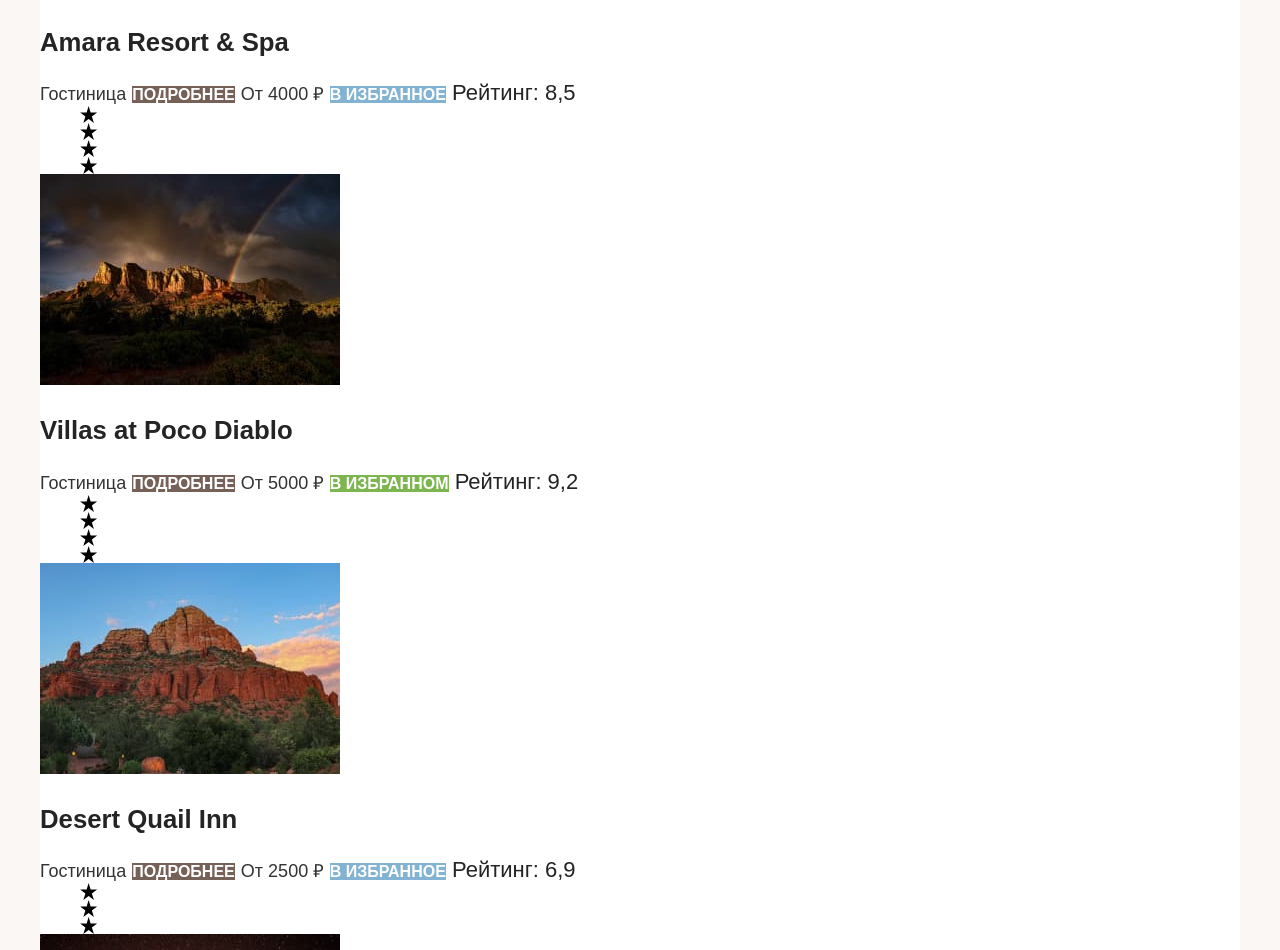
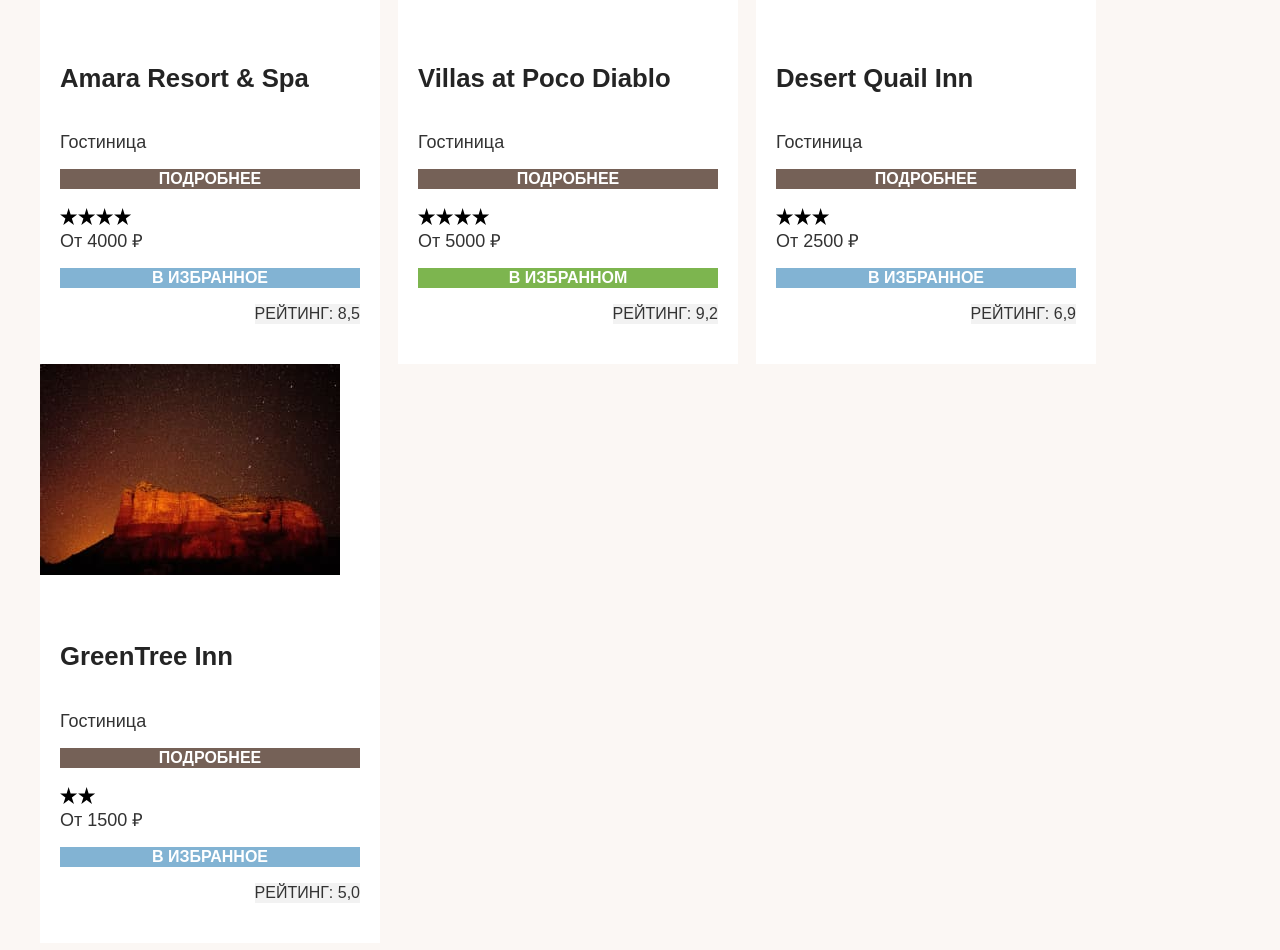
Before and after one commit to htmlacademy-htmlcss/2073549-sedona-34, a plain HTML site: page catalog.html in a window 1280 px wide. Shown: the part 995-1945 px from the top of the page. Drawn offline with Linux system fonts and the light colour scheme; a web font is replaced by a local one.

Commit message:
Добавляет общую сетку для карточек гостиниц на гридах и карточки гостиниц на флексах

```diff
--- a/catalog.html
+++ b/catalog.html
@@ -140,13 +140,14 @@
               <li class="product-card">
                 <a class="product-card-link" href="product.html">
                   <img class="product-card-image" src="images/catalog/hotel-1.jpg" width="300" height="211" alt="гостиница Amara Resort & Spa.">
+                </a>
+                <div class="product-card-content">
+                  <a class="product-card-title-link" href="#">
                     <h3 class="product-card-title">Amara Resort & Spa</h3>
                   </a>
-                <b class="product-card-hotel">Гостиница</b>
+                  <div class="product-card-content-left-column">
+                    <span  class="product-card-hotel">Гостиница</span>
                     <a class="product-card-button button" href="#">Подробнее</a>
-                <b class="product-card-price">От 4000 ₽</b>
-                <a class="product-card-favorites-button button" href="#">В избранное</a>
-                <span class="product-card-ranking">Рейтинг: 8,5</span>
                     <ul class="hotel-classes-list">
                       <li class="hotel-classes-item">
                       <img class="hotel-classes-icon" src="images/star.svg" width="18" height="17" alt="Звезда.">
@@ -161,17 +162,25 @@
                       <img class="hotel-classes-icon" src="images/star.svg" width="18" height="17" alt="Звезда.">
                       </li>
                     </ul>
+                  </div>
+                  <div class="product-card-content-right-column">
+                    <span class="product-card-price">От 4000 ₽</span>
+                    <a class="product-card-favorites-button button" href="#">В избранное</a>
+                    <span class="product-card-ranking">Рейтинг: 8,5</span>
+                  </div>
+                </div>
               </li>
               <li class="product-card">
                 <a class="product-card-link" href="product.html">
                   <img class="product-card-image" src="images/catalog/hotel-2.jpg" width="300" height="211" alt="гостиница Villas at Poco Diablo.">
+                </a>
+                <div class="product-card-content">
+                  <a class="product-card-title-link" href="#">
                     <h3 class="product-card-title">Villas at Poco Diablo</h3>
                   </a>
-                <b class="product-card-hotel">Гостиница</b>
+                  <div class="product-card-content-left-column">
+                    <span class="product-card-hotel">Гостиница</span>
                     <a class="product-card-button button" href="#">Подробнее</a>
-                <b class="product-card-price">От 5000 ₽</b>
-                <a class="product-card-added-favorites-button button" href="#">В избранном</a>
-                <span class="product-card-ranking">Рейтинг: 9,2</span>
                     <ul class="hotel-classes-list">
                       <li class="hotel-classes-item">
                       <img class="hotel-classes-icon" src="images/star.svg" width="18" height="17" alt="Звезда.">
@@ -186,17 +195,25 @@
                       <img class="hotel-classes-icon" src="images/star.svg" width="18" height="17" alt="Звезда.">
                       </li>
                     </ul>
+                  </div>
+                  <div class="product-card-content-right-column">
+                    <span class="product-card-price">От 5000 ₽</span>
+                    <a class="product-card-added-favorites-button button" href="#">В избранном</a>
+                    <span class="product-card-ranking">Рейтинг: 9,2</span>
+                  </div>
+                </div>
               </li>
               <li class="product-card">
                 <a class="product-card-link" href="product.html">
                   <img class="product-card-image" src="images/catalog/hotel-3.jpg" width="300" height="211" alt="гостиница Desert Quail Inn.">
+                </a>
+                <div class="product-card-content">
+                  <a class="product-card-title-link" href="#">
                     <h3 class="product-card-title">Desert Quail Inn</h3>
                   </a>
-                <b class="product-card-hotel">Гостиница</b>
+                  <div class="product-card-content-left-column">
+                    <span class="product-card-hotel">Гостиница</span>
                     <a class="product-card-button button" href="#">Подробнее</a>
-                <b class="product-card-price">От 2500 ₽</b>
-                <a class="product-card-favorites-button button" href="#">В избранное</a>
-                <span class="product-card-ranking">Рейтинг: 6,9</span>
                     <ul class="hotel-classes-list">
                       <li class="hotel-classes-item">
                       <img class="hotel-classes-icon" src="images/star.svg" width="18" height="17" alt="Звезда.">
@@ -208,17 +225,25 @@
                       <img class="hotel-classes-icon" src="images/star.svg" width="18" height="17" alt="Звезда.">
                       </li>
                     </ul>
+                  </div>
+                  <div class="product-card-content-right-column">
+                    <span class="product-card-price">От 2500 ₽</span>
+                    <a class="product-card-favorites-button button" href="#">В избранное</a>
+                    <span class="product-card-ranking">Рейтинг: 6,9</span>
+                  </div>
+                </div>
               </li>
               <li class="product-card">
                 <a class="product-card-link" href="product.html">
                   <img class="product-card-image" src="images/catalog/hotel-4.jpg" width="300" height="211" alt="гостиница GreenTree Inn.">
+                </a>
+                <div class="product-card-content">
+                  <a class="product-card-title-link" href="#">
                     <h3 class="product-card-title">GreenTree Inn</h3>
                   </a>
-                <b class="product-card-hotel">Гостиница</b>
+                  <div class="product-card-content-left-column">
+                    <span class="product-card-hotel">Гостиница</span>
                     <a class="product-card-button button" href="#">Подробнее</a>
-                <b class="product-card-price">От 1500 ₽</b>
-                <a class="product-card-favorites-button button" href="#">В избранное</a>
-                <span class="product-card-ranking">Рейтинг: 5,0</span>
                     <ul class="hotel-classes-list">
                       <li class="hotel-classes-item">
                       <img class="hotel-classes-icon" src="images/star.svg" width="18" height="17" alt="Звезда.">
@@ -227,6 +252,13 @@
                       <img class="hotel-classes-icon" src="images/star.svg" width="18" height="17" alt="Звезда.">
                       </li>
                     </ul>
+                  </div>
+                  <div class="product-card-content-right-column">
+                    <span class="product-card-price">От 1500 ₽</span>
+                    <a class="product-card-favorites-button button" href="#">В избранное</a>
+                    <span class="product-card-ranking">Рейтинг: 5,0</span>
+                  </div>
+                </div>
               </li>
             </ul>
 
--- a/styles/styles.css
+++ b/styles/styles.css
@@ -109,42 +109,6 @@
   .button-light {
     color: #242424;
     background-color: #ffffff;
-  }
-
-  .product-card-button {
-    font-family: inherit;
-    font-size: 16px;
-    line-height: 20px;
-    font-weight: 700;
-    text-align: center;
-    color: #ffffff;
-    background-color: #756157;
-    text-decoration: none;
-    text-transform: uppercase;
-  }
-
-  .product-card-favorites-button {
-    font-family: inherit;
-    font-size: 16px;
-    line-height: 20px;
-    font-weight: 700;
-    text-align: center;
-    color: #ffffff;
-    background-color: #82B3D3;
-    text-decoration: none;
-    text-transform: uppercase;
-  }
-
-  .product-card-added-favorites-button {
-    font-family: inherit;
-    font-size: 16px;
-    line-height: 20px;
-    font-weight: 700;
-    text-align: center;
-    color: #ffffff;
-    background-color: #7DB54F;
-    text-decoration: none;
-    text-transform: uppercase;
   }
 
   .page-header {
@@ -595,6 +559,7 @@
 
   .sorting-container {
     display: flex;
+    justify-content: space-between;
     margin-top: 50px;
     margin-bottom: 56px;
     color: #000000;
@@ -604,12 +569,6 @@
   .sorting-container .button {
     width: 48px;
     height: 48px;
-  }
-
-  .product-list {
-    list-style-type: none;
-    margin: 0;
-    padding: 0;
   }
 
   .catalog-filter-title {
@@ -624,12 +583,47 @@
     font-weight: 400;
   }
 
+  .product-list {
+    display: grid;
+    grid-template-columns: 340px 340px 340px;
+    list-style-type: none;
+    margin: 0;
+    margin-bottom: 96px;
+    padding: 0;
+    column-gap: 18px;
+  }
+
   .product-card {
+    display: flex;
+    flex-direction: column;
     background-color: #ffffff;
   }
 
-  .product-card-link {
+  .product-card-content {
+    display: flex;
+    flex-direction: column;
+    flex-grow: 1;
+    padding: 20px;
+  }
+
+  .product-card-content-left-column {
+    display: flex;
+    flex-direction: column;
+  }
+
+  .product-card-content-right-column {
+    display: flex;
+    flex-direction: column;
+  }
+
+  .product-card-image {
+    object-fit: contain;
+  }
+
+  .product-card-title-link {
     text-decoration: none;
+    margin-top: 16px;
+    margin-bottom: 16px;
   }
 
   .product-card-title {
@@ -642,6 +636,27 @@
     line-height: 21px;
     font-weight: 400;
     color: #333333;
+    margin-bottom: 16px;
+  }
+
+  .product-card-button {
+    font-family: inherit;
+    font-size: 16px;
+    line-height: 20px;
+    font-weight: 700;
+    text-align: center;
+    color: #ffffff;
+    background-color: #756157;
+    text-decoration: none;
+    text-transform: uppercase;
+    margin-bottom: 16px;
+  }
+
+  .hotel-classes-list {
+    display: flex;
+    margin: 0;
+    padding: 0;
+    list-style-type: none;
   }
 
   .product-card-price {
@@ -649,13 +664,45 @@
     line-height: 21px;
     font-weight: 400;
     color: #333333;
+    margin-bottom: 16px;
   }
 
-  .hotel-classes-item {
-    display: flex;
-    margin: 0;
-    padding: 0;
-    list-style-type: none;
+  .product-card-favorites-button {
+    font-family: inherit;
+    font-size: 16px;
+    line-height: 20px;
+    font-weight: 700;
+    text-align: center;
+    color: #ffffff;
+    background-color: #82B3D3;
+    text-decoration: none;
+    text-transform: uppercase;
+    margin-bottom: 16px;
+  }
+
+  .product-card-added-favorites-button {
+    font-family: inherit;
+    font-size: 16px;
+    line-height: 20px;
+    font-weight: 700;
+    text-align: center;
+    color: #ffffff;
+    background-color: #7DB54F;
+    text-decoration: none;
+    text-transform: uppercase;
+    margin-bottom: 16px;
+  }
+
+  .product-card-ranking {
+    font-weight: 400;
+    font-size: 16px;
+    line-height: 20px;
+    text-align: center;
+    text-transform: uppercase;
+    color: #333333;
+    background-color: #F2F2F2;
+    margin-bottom: 20px;
+    margin-left: auto;
   }
 
   .pagination-container {
```
Also changed, not shown: index.html (+1 -1 lines). Lines whose indentation alone changed are shown as unchanged.
